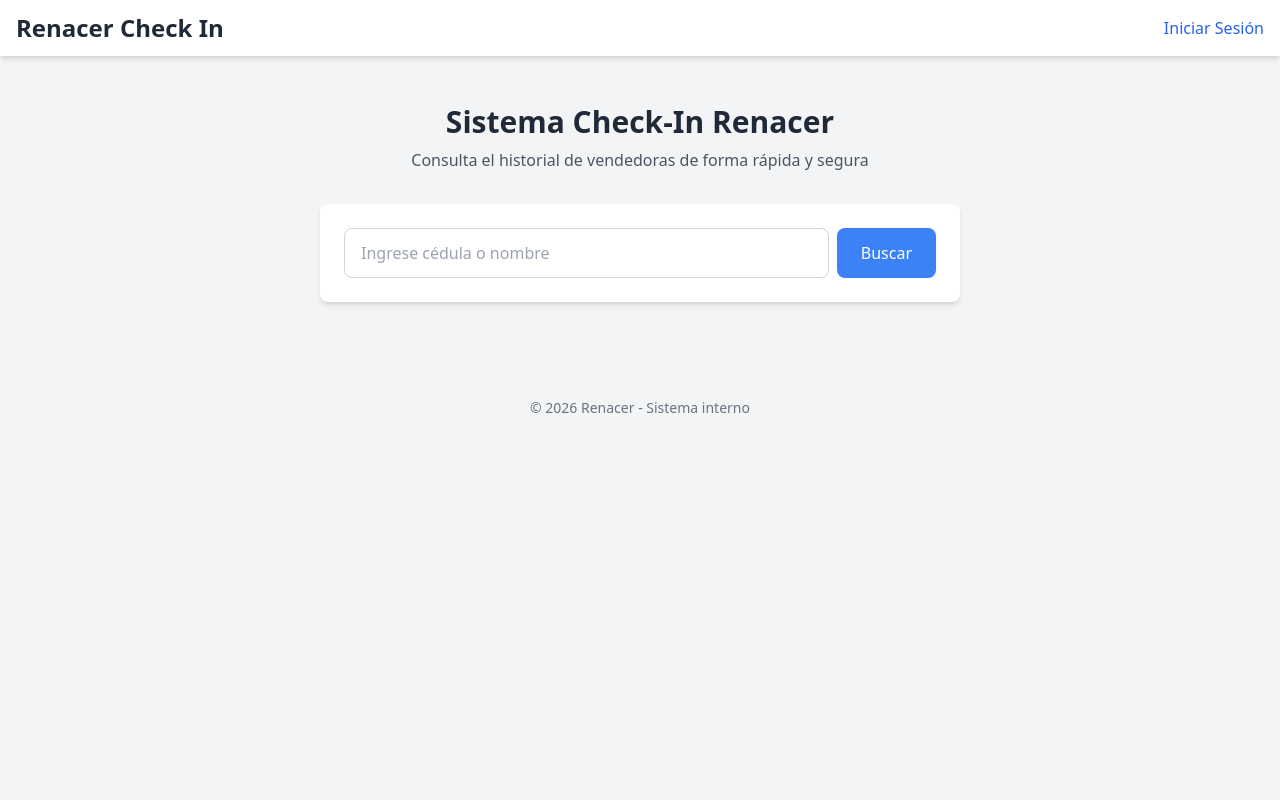
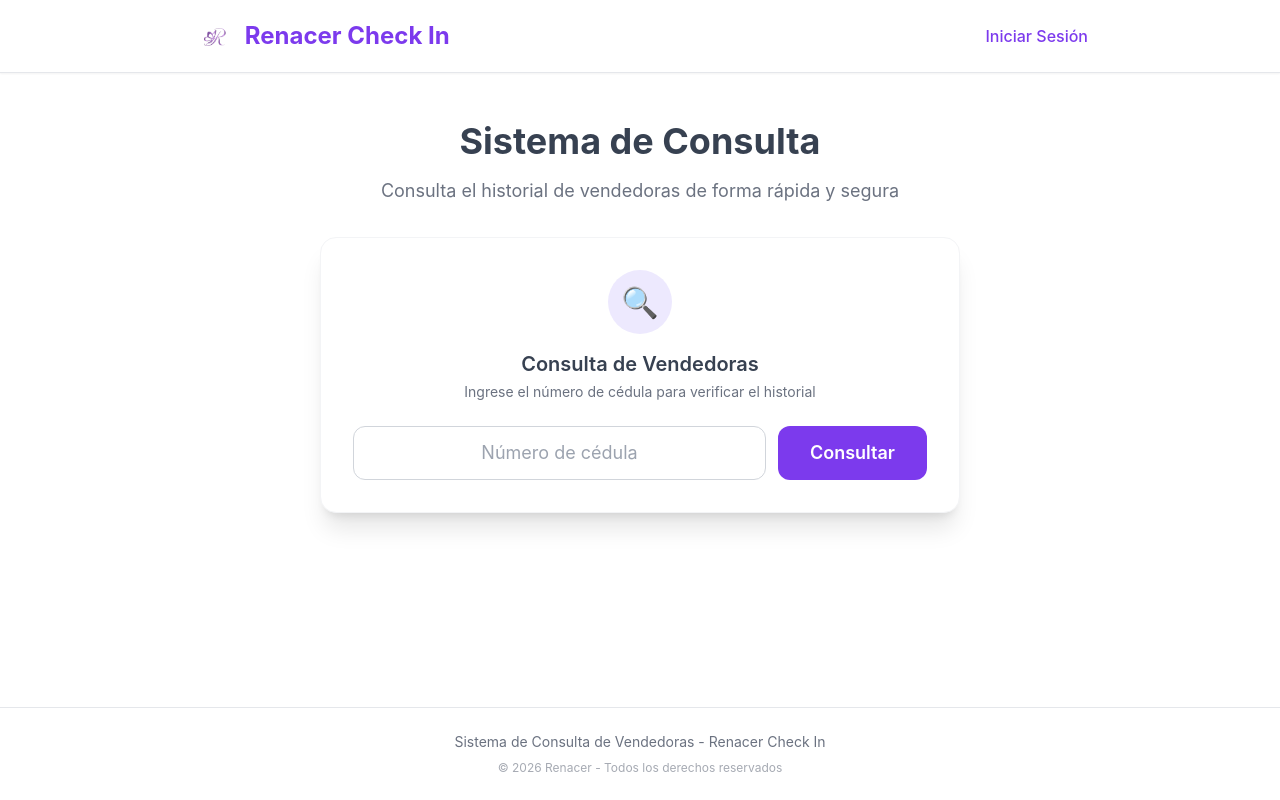
Before and after one commit to Joebgs/sistema-renacer, a React (Vite) app in the folder frontend/: page / in a window 1280 px wide. Built offline with nearby package versions, Linux system fonts and the light colour scheme.

Commit message:
Personalización completa: colores lila, logo, diseño renovado

```diff
--- a/frontend/src/components/Layout.tsx
+++ b/frontend/src/components/Layout.tsx
@@ -22,70 +22,85 @@ function Layout({ children, title }: LayoutProps) {
     if (rol === 'ADMIN') {
       return (
         <>
-          <Link to="/admin" className="block py-2 px-6 text-gray-700 hover:bg-gray-100">📊 Inicio</Link>
-          <Link to="/admin/vendedoras" className="block py-2 px-6 text-gray-700 hover:bg-gray-100">👩 Vendedoras</Link>
-          <Link to="/admin/usuarios" className="block py-2 px-6 text-gray-700 hover:bg-gray-100">👥 Usuarios</Link>
-          <Link to="/admin/mensajes" className="block py-2 px-6 text-gray-700 hover:bg-gray-100">📬 Mensajes</Link>
-          <Link to="/admin/seguridad" className="block py-2 px-6 text-gray-700 hover:bg-gray-100">🛡️ Seguridad</Link>
+          <Link to="/admin" className="block py-2 px-6 text-white hover:bg-renacer-700 rounded-lg transition">📊 Inicio</Link>
+          <Link to="/admin/vendedoras" className="block py-2 px-6 text-white hover:bg-renacer-700 rounded-lg transition">👩 Vendedoras</Link>
+          <Link to="/admin/usuarios" className="block py-2 px-6 text-white hover:bg-renacer-700 rounded-lg transition">👥 Usuarios</Link>
+          <Link to="/admin/mensajes" className="block py-2 px-6 text-white hover:bg-renacer-700 rounded-lg transition">📬 Mensajes</Link>
+          <Link to="/admin/seguridad" className="block py-2 px-6 text-white hover:bg-renacer-700 rounded-lg transition">🛡️ Seguridad</Link>
         </>
       );
     } else if (rol === 'AUXILIAR') {
       return (
         <>
-          <Link to="/auxiliar" className="block py-2 px-6 text-gray-700 hover:bg-gray-100">📊 Inicio</Link>
-          <Link to="/auxiliar/vendedoras" className="block py-2 px-6 text-gray-700 hover:bg-gray-100">👩 Vendedoras</Link>
-          <Link to="/auxiliar/mensajes" className="block py-2 px-6 text-gray-700 hover:bg-gray-100">📬 Mensajes</Link>
+          <Link to="/auxiliar" className="block py-2 px-6 text-white hover:bg-renacer-700 rounded-lg transition">📊 Inicio</Link>
+          <Link to="/auxiliar/vendedoras" className="block py-2 px-6 text-white hover:bg-renacer-700 rounded-lg transition">👩 Vendedoras</Link>
+          <Link to="/auxiliar/mensajes" className="block py-2 px-6 text-white hover:bg-renacer-700 rounded-lg transition">📬 Mensajes</Link>
         </>
       );
     } else {
       return (
         <>
-          <Link to="/gerente" className="block py-2 px-6 text-gray-700 hover:bg-gray-100">📊 Inicio</Link>
-          <Link to="/gerente/vendedoras" className="block py-2 px-6 text-gray-700 hover:bg-gray-100">👩 Mis Vendedoras</Link>
-          <Link to="/gerente/mensajes" className="block py-2 px-6 text-gray-700 hover:bg-gray-100">📬 Mensajes</Link>
+          <Link to="/gerente" className="block py-2 px-6 text-white hover:bg-renacer-700 rounded-lg transition">📊 Inicio</Link>
+          <Link to="/gerente/vendedoras" className="block py-2 px-6 text-white hover:bg-renacer-700 rounded-lg transition">👩 Mis Vendedoras</Link>
+          <Link to="/gerente/mensajes" className="block py-2 px-6 text-white hover:bg-renacer-700 rounded-lg transition">📬 Mensajes</Link>
         </>
       );
     }
   };
 
   return (
-    <div className="min-h-screen bg-gray-100">
+    <div className="min-h-screen bg-white">
       {/* Sidebar Desktop */}
-      <div className="hidden md:block fixed left-0 top-0 h-full w-64 bg-white shadow-lg">
-        <div className="p-6 border-b">
-          <Link to="/" className="text-2xl font-bold text-gray-800 hover:text-blue-600 transition">
-            Renacer
-          </Link>
-          <p className="text-sm text-gray-500 mt-1">Sistema interno</p>
+      <div className="hidden md:block fixed left-0 top-0 h-full w-64 bg-renacer-600 shadow-lg">
+        <div className="p-6 border-b border-renacer-500">
+          <div className="flex justify-center">
+            <img
+              src="/logo.png"
+              alt="Renacer"
+              className="h-12 w-auto"
+              onError={(e) => {
+                (e.target as HTMLImageElement).style.display = 'none';
+              }}
+            />
+          </div>
+          <p className="text-white text-center text-sm mt-2 opacity-80">Sistema interno</p>
         </div>
 
-        <div className="p-4 border-b bg-gray-50">
-          <p className="text-sm text-gray-600">👤 {usuario.nombre || 'Usuario'}</p>
-          <p className="text-xs text-gray-400">Rol: {rol}</p>
+        <div className="p-4 border-b border-renacer-500 bg-renacer-700">
+          <p className="text-sm text-white">👤 {usuario.nombre || 'Usuario'}</p>
+          <p className="text-xs text-white opacity-70">Rol: {rol}</p>
         </div>
 
-        <nav className="mt-4">
+        <nav className="mt-4 px-3 space-y-1">
           {menuItems()}
+          <button onClick={handleLogout} className="w-full text-left block py-2 px-6 text-white hover:bg-renacer-700 rounded-lg transition mt-4">
+            🚪 Cerrar Sesión
+          </button>
         </nav>
       </div>
 
       {/* Sidebar Móvil */}
       {menuAbierto && (
         <div className="fixed inset-0 bg-black bg-opacity-50 z-50 md:hidden">
-          <div className="bg-white w-64 h-full p-4">
-            <div className="flex justify-between items-center mb-4 pb-4 border-b">
-              <Link to="/" onClick={() => setMenuAbierto(false)} className="text-xl font-bold text-gray-800 hover:text-blue-600">
-                Renacer
-              </Link>
-              <button onClick={() => setMenuAbierto(false)} className="text-gray-500 text-2xl">×</button>
+          <div className="bg-renacer-600 w-64 h-full p-4">
+            <div className="flex justify-between items-center mb-4 pb-4 border-b border-renacer-500">
+              <img
+                src="/logo.png"
+                alt="Renacer"
+                className="h-10 w-auto"
+                onError={(e) => {
+                  (e.target as HTMLImageElement).style.display = 'none';
+                }}
+              />
+              <button onClick={() => setMenuAbierto(false)} className="text-white text-2xl">×</button>
             </div>
-            <div className="mb-4 pb-4 border-b">
-              <p className="text-sm text-gray-600">👤 {usuario.nombre || 'Usuario'}</p>
-              <p className="text-xs text-gray-400">Rol: {rol}</p>
+            <div className="mb-4 pb-4 border-b border-renacer-500">
+              <p className="text-sm text-white">👤 {usuario.nombre || 'Usuario'}</p>
+              <p className="text-xs text-white opacity-70">Rol: {rol}</p>
             </div>
-            <nav onClick={() => setMenuAbierto(false)}>
+            <nav onClick={() => setMenuAbierto(false)} className="space-y-1">
               {menuItems()}
-              <button onClick={handleLogout} className="block w-full text-left py-2 px-6 text-red-600 hover:bg-gray-100 mt-4">
+              <button onClick={handleLogout} className="w-full text-left block py-2 px-6 text-white hover:bg-renacer-700 rounded-lg transition mt-4">
                 🚪 Cerrar Sesión
               </button>
             </nav>
@@ -95,16 +110,16 @@ function Layout({ children, title }: LayoutProps) {
 
       {/* Header */}
       <div className="md:ml-64">
-        <header className="bg-white shadow-sm px-4 md:px-6 py-3 md:py-4 flex justify-between items-center">
+        <header className="bg-white shadow-sm px-4 md:px-6 py-3 md:py-4 flex justify-between items-center border-b">
           <div className="flex items-center gap-3">
-            <button onClick={() => setMenuAbierto(true)} className="md:hidden text-2xl">
+            <button onClick={() => setMenuAbierto(true)} className="md:hidden text-2xl text-renacer-600">
               ☰
             </button>
-            <Link to="/" className="text-lg md:text-xl font-bold text-gray-800 hover:text-blue-600 transition">
+            <Link to="/" className="text-lg md:text-xl font-bold text-renacer-600 hover:text-renacer-700 transition">
               🏠 Inicio
             </Link>
           </div>
-          <h2 className="text-lg md:text-xl font-semibold text-gray-800">{title}</h2>
+          <h2 className="text-lg md:text-xl font-semibold text-texto">{title}</h2>
           <button onClick={handleLogout} className="text-red-600 hover:text-red-800 text-sm">
             Cerrar Sesión
           </button>
--- a/frontend/src/pages/Home.tsx
+++ b/frontend/src/pages/Home.tsx
@@ -27,10 +27,10 @@ function Home() {
 
   const getColorReputacion = (reputacion: string) => {
     switch (reputacion) {
-      case 'POSITIVA': return 'text-green-600 bg-green-50';
-      case 'OBSERVADA': return 'text-yellow-600 bg-yellow-50';
-      case 'RESTRINGIDA': return 'text-red-600 bg-red-50';
-      default: return 'text-blue-600 bg-blue-50';
+      case 'POSITIVA': return 'text-green-600 bg-green-50 border-green-200';
+      case 'OBSERVADA': return 'text-yellow-600 bg-yellow-50 border-yellow-200';
+      case 'RESTRINGIDA': return 'text-red-600 bg-red-50 border-red-200';
+      default: return 'text-blue-600 bg-blue-50 border-blue-200';
     }
   };
 
@@ -44,76 +44,131 @@ function Home() {
   };
 
   return (
-    <div className="min-h-screen bg-gray-100">
-      <header className="bg-white shadow-md py-3 px-4 flex justify-between items-center">
-        <Link to="/" className="text-lg md:text-2xl font-bold text-gray-800 hover:text-blue-600 transition">
-          Renacer Check In
-        </Link>
-        <a href="/login" className="text-blue-600 text-sm md:text-base hover:text-blue-800">
-          Iniciar Sesión
-        </a>
+    <div className="min-h-screen bg-white flex flex-col">
+      {/* Header */}
+      <header className="bg-white shadow-sm py-4 px-6 border-b">
+        <div className="container mx-auto max-w-4xl">
+          <div className="flex justify-between items-center">
+            <div className="flex items-center gap-3">
+              <img
+                src="/logo.png"
+                alt="Renacer"
+                className="h-10 w-auto"
+                onError={(e) => {
+                  (e.target as HTMLImageElement).style.display = 'none';
+                }}
+              />
+              <h1 className="text-xl md:text-2xl font-bold text-renacer-600">
+                Renacer Check In
+              </h1>
+            </div>
+            <Link
+              to="/login"
+              className="text-renacer-600 hover:text-renacer-700 text-sm md:text-base font-medium"
+            >
+              Iniciar Sesión
+            </Link>
+          </div>
+        </div>
       </header>
 
-      <main className="container mx-auto px-4 py-8 md:py-12 max-w-2xl">
-        <div className="text-center mb-6 md:mb-8">
-          <h2 className="text-xl md:text-3xl font-bold text-gray-800 mb-2">
-            Sistema Check-In Renacer
+      {/* Contenido principal */}
+      <main className="flex-1 container mx-auto px-4 py-12 max-w-2xl">
+        {/* Tarjeta de bienvenida */}
+        <div className="text-center mb-8">
+          <h2 className="text-3xl md:text-4xl font-bold text-texto mb-4">
+            Sistema de Consulta
           </h2>
-          <p className="text-sm md:text-base text-gray-600">
+          <p className="text-texto-claro text-lg">
             Consulta el historial de vendedoras de forma rápida y segura
           </p>
         </div>
 
-        <div className="bg-white rounded-lg shadow-md p-4 md:p-6 mb-6">
-          <div className="flex flex-col sm:flex-row gap-2">
+        {/* Tarjeta de búsqueda */}
+        <div className="bg-white rounded-2xl shadow-xl p-6 md:p-8 border border-gray-100">
+          <div className="text-center mb-6">
+            <div className="inline-flex items-center justify-center w-16 h-16 bg-renacer-100 rounded-full mb-4">
+              <span className="text-3xl">🔍</span>
+            </div>
+            <h3 className="text-xl font-semibold text-texto">
+              Consulta de Vendedoras
+            </h3>
+            <p className="text-texto-claro text-sm mt-1">
+              Ingrese el número de cédula para verificar el historial
+            </p>
+          </div>
+
+          <div className="flex flex-col sm:flex-row gap-3">
             <input
               type="text"
-              placeholder="Ingrese cédula o nombre"
+              placeholder="Número de cédula"
               value={cedula}
               onChange={(e) => setCedula(e.target.value)}
               onKeyPress={(e) => e.key === 'Enter' && buscar()}
-              className="flex-1 px-4 py-3 border border-gray-300 rounded-lg focus:outline-none focus:ring-2 focus:ring-blue-500 text-base"
+              className="flex-1 px-5 py-3 border border-gray-300 rounded-xl focus:outline-none focus:ring-2 focus:ring-renacer-500 focus:border-transparent text-center text-lg"
             />
             <button
               onClick={buscar}
               disabled={loading}
-              className="bg-blue-500 text-white px-6 py-3 rounded-lg hover:bg-blue-600 transition disabled:opacity-50 w-full sm:w-auto"
+              className="bg-renacer-600 text-white px-8 py-3 rounded-xl hover:bg-renacer-700 transition disabled:opacity-50 font-semibold text-lg"
             >
-              {loading ? 'Buscando...' : 'Buscar'}
+              {loading ? 'Buscando...' : 'Consultar'}
             </button>
           </div>
         </div>
 
+        {/* Mensaje de error */}
         {error && (
-          <div className="bg-red-100 border border-red-400 text-red-700 px-4 py-3 rounded">
-            {error}
+          <div className="mt-6 bg-red-50 border border-red-200 text-red-700 px-6 py-4 rounded-xl">
+            <div className="flex items-center gap-3">
+              <span className="text-2xl">⚠️</span>
+              <p>{error}</p>
+            </div>
           </div>
         )}
 
+        {/* Resultados */}
         {resultado && (
-          <div className="bg-white rounded-lg shadow-md p-4 md:p-6">
-            <h3 className="text-lg md:text-xl font-bold text-gray-800 mb-4">
-              Resultado de la consulta
-            </h3>
+          <div className="mt-6 bg-white rounded-2xl shadow-xl p-6 md:p-8 border border-gray-100">
+            <div className="flex items-center gap-3 mb-6 pb-4 border-b">
+              <span className="text-3xl">📋</span>
+              <h3 className="text-xl font-semibold text-texto">
+                Resultado de la consulta
+              </h3>
+            </div>
 
-            <div className="space-y-3 text-sm md:text-base">
-              <p><span className="font-semibold">Nombre completo:</span> {resultado.nombre}</p>
-              <p><span className="font-semibold">Cédula:</span> {resultado.cedula}</p>
-
-              <div className={`p-3 rounded-lg ${getColorReputacion(resultado.reputacion)}`}>
-                <span className="font-semibold">Reputación:</span> {getTextoReputacion(resultado.reputacion)}
+            <div className="space-y-4">
+              <div className="flex flex-col sm:flex-row sm:justify-between py-2 border-b">
+                <span className="font-semibold text-texto-claro">Nombre completo:</span>
+                <span className="text-texto">{resultado.nombre}</span>
+              </div>
+              <div className="flex flex-col sm:flex-row sm:justify-between py-2 border-b">
+                <span className="font-semibold text-texto-claro">Cédula:</span>
+                <span className="text-texto">{resultado.cedula}</span>
               </div>
 
-              <p><span className="font-semibold">Gerente actual:</span> {resultado.gerenteActual || 'Sin asignar'}</p>
+              <div className={`p-4 rounded-xl border ${getColorReputacion(resultado.reputacion)}`}>
+                <div className="flex flex-col sm:flex-row sm:items-center gap-2">
+                  <span className="font-semibold">Reputación:</span>
+                  <span>{getTextoReputacion(resultado.reputacion)}</span>
+                </div>
+              </div>
+
+              <div className="flex flex-col sm:flex-row sm:justify-between py-2 border-b">
+                <span className="font-semibold text-texto-claro">Gerente actual:</span>
+                <span className="text-texto">{resultado.gerenteActual || 'Sin asignar'}</span>
+              </div>
 
               {resultado.historial && resultado.historial.length > 0 && (
                 <details className="mt-4">
-                  <summary className="cursor-pointer text-gray-600 font-semibold">
-                    📜 Historial de gerentes anteriores ({resultado.historial.length})
+                  <summary className="cursor-pointer text-renacer-600 font-semibold">
+                    📜 Ver historial de gerentes anteriores ({resultado.historial.length})
                   </summary>
-                  <ul className="mt-2 pl-4 space-y-1">
+                  <ul className="mt-3 pl-4 space-y-2">
                     {resultado.historial.map((h: any, idx: number) => (
-                      <li key={idx}>• {h.gerenteZona} ({new Date(h.fechaAsignacion).toLocaleDateString()})</li>
+                      <li key={idx} className="text-texto-claro text-sm">
+                        • {h.gerenteZona} ({new Date(h.fechaAsignacion).toLocaleDateString()})
+                      </li>
                     ))}
                   </ul>
                 </details>
@@ -123,8 +178,16 @@ function Home() {
         )}
       </main>
 
-      <footer className="text-center py-4 md:py-6 text-gray-500 text-xs md:text-sm">
-        © 2026 Renacer - Sistema interno
+      {/* Footer */}
+      <footer className="bg-white border-t mt-12 py-6">
+        <div className="container mx-auto px-4 text-center">
+          <p className="text-texto-claro text-sm">
+            Sistema de Consulta de Vendedoras - Renacer Check In
+          </p>
+          <p className="text-texto-claro text-xs mt-2 opacity-60">
+            © 2026 Renacer - Todos los derechos reservados
+          </p>
+        </div>
       </footer>
     </div>
   );
--- a/frontend/tailwind.config.cjs
+++ b/frontend/tailwind.config.cjs
@@ -5,7 +5,28 @@ module.exports = {
     "./src/**/*.{js,ts,jsx,tsx}",
   ],
   theme: {
-    extend: {},
+    extend: {
+      colors: {
+        'renacer': {
+          50: '#f5f3ff',
+          100: '#ede9fe',
+          200: '#ddd6fe',
+          300: '#c4b5fd',
+          400: '#a78bfa',
+          500: '#8b5cf6',
+          600: '#7c3aed',
+          700: '#6d28d9',
+          800: '#5b21b6',
+          900: '#4c1d95',
+          950: '#2e1065',
+        },
+        'texto': '#374151',      // Gris carbón
+        'texto-claro': '#6B7280',
+      },
+      fontFamily: {
+        'sans': ['Inter', 'system-ui', 'sans-serif'],
+      },
+    },
   },
   plugins: [],
 }
```
